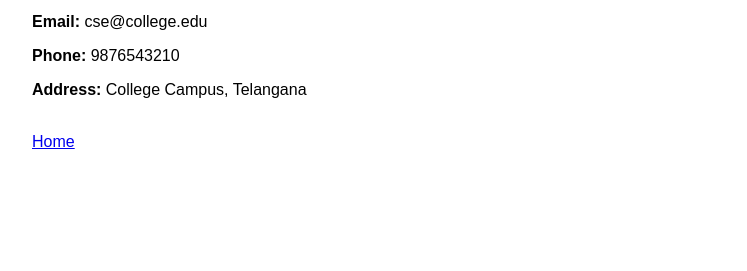
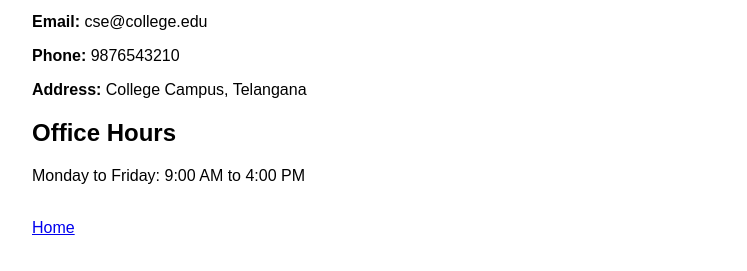
Before and after one commit to 2403a52359/college-department-website, a plain HTML site: page contact.html in a window 1280 px wide. Shown: the part 119-390 px from the top of the page, without its empty margins (8-755 px from the left). Drawn offline with Linux system fonts and the light colour scheme.

Commit message:
Add contact page details

```diff
--- a/contact.html
+++ b/contact.html
@@ -11,7 +11,8 @@
     <p><strong>Email:</strong> cse@college.edu</p>
     <p><strong>Phone:</strong> 9876543210</p>
     <p><strong>Address:</strong> College Campus, Telangana</p>
-
+    <h2>Office Hours</h2>
+    <p>Monday to Friday: 9:00 AM to 4:00 PM</p>
     <br>
     <a href="index.html">Home</a>
 </body>
```
